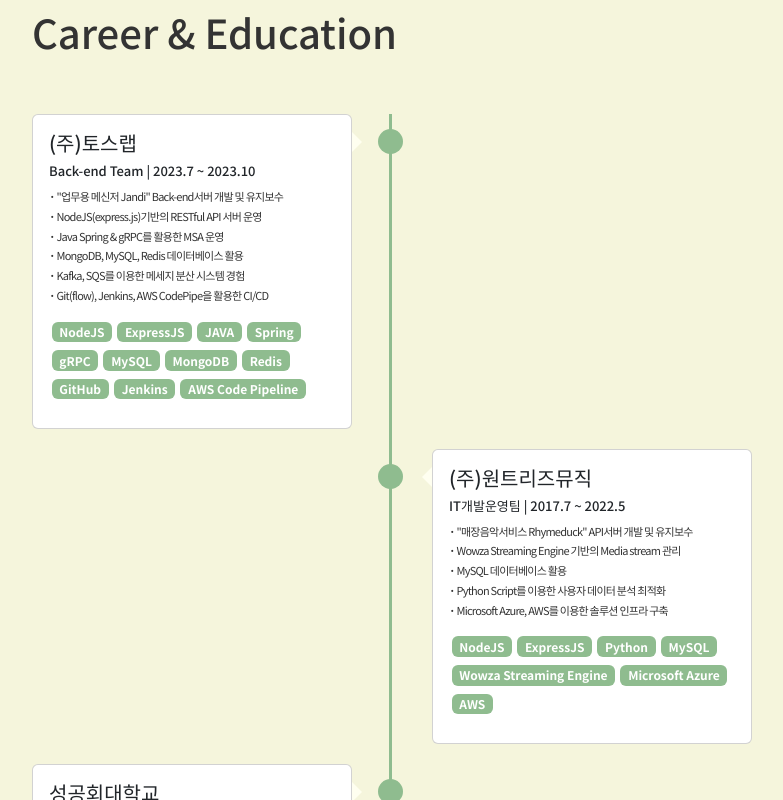
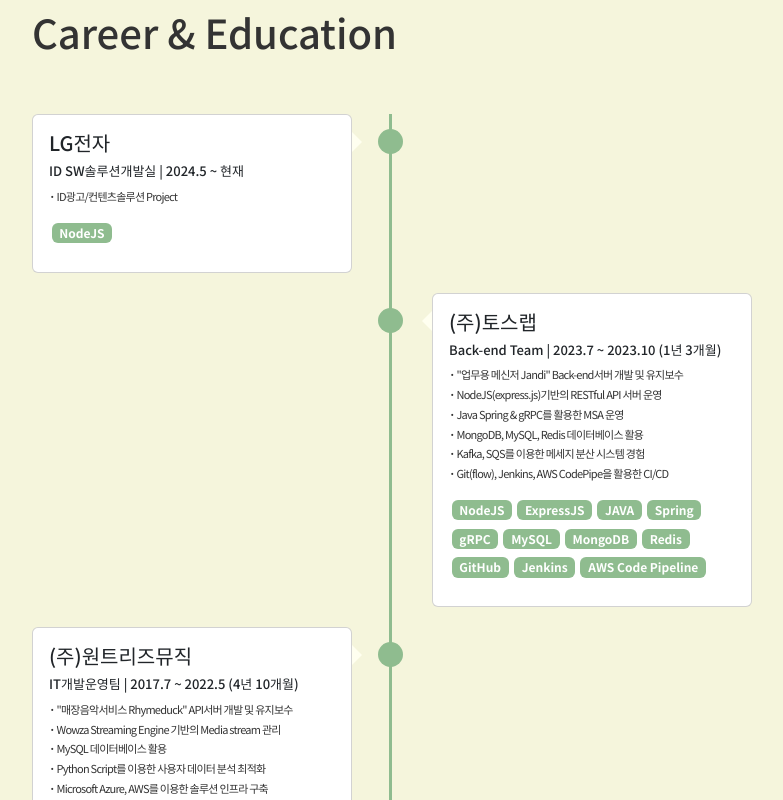
Before and after one commit to dev-jeong/dev-jeong.github.io, a React (Create React App) app: page / in a window 1280 px wide. Shown: the part 3380-4180 px from the top of the page, without its empty margins (398-1181 px from the left). Built offline with nearby package versions, Linux system fonts and the light colour scheme.

Commit message:
feat(): edit history part

```diff
--- a/src/App.js
+++ b/src/App.js
@@ -140,8 +140,17 @@
 function History() {
   const history = [
     {
+      title: "LG전자",
+      duration: "2024.5 ~ 현재",
+      subtitle: "ID SW솔루션개발실",
+      details: [
+        "ID광고/컨텐츠솔루션 Project"
+      ],
+      tags: ["NodeJS"],
+    },
+    {
       title: "(주)토스랩",
-      duration: "2023.7 ~ 2023.10",
+      duration: "2023.7 ~ 2023.10 (1년 3개월)",
       subtitle: "Back-end Team",
       details: [
         "\"업무용 메신저 Jandi\" Back-end서버 개발 및 유지보수",
@@ -155,7 +164,7 @@
     },
     {
       title: "(주)원트리즈뮤직",
-      duration: "2017.7 ~ 2022.5",
+      duration: "2017.7 ~ 2022.5 (4년 10개월)",
       subtitle: "IT개발운영팀",
       details: [
         "\"매장음악서비스 Rhymeduck\" API서버 개발 및 유지보수",
```
